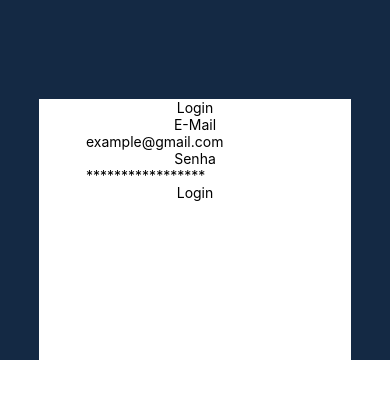
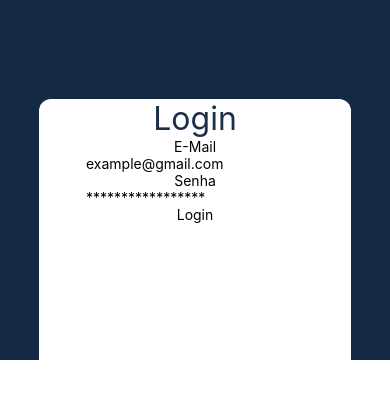
Before and after one commit to DPFNeiland/orosfrontend, a React Native app: screen / in a window 390 px wide. Shown: the top 398 px of the page. Built offline with nearby package versions, Linux system fonts and the light colour scheme.

Commit message:
flamengo

```diff
--- a/src/screens/telalogin/login.tsx
+++ b/src/screens/telalogin/login.tsx
@@ -23,7 +23,7 @@ const Login = () => {
         <BemVindoAo />
         <Oros />
         <View style={styles.view}>
-          <Text>Login</Text>
+          <Text style={styles.login}>Login</Text>
 
           <Text>E-Mail</Text>
           <TextInput
--- a/src/screens/telalogin/styles.ts
+++ b/src/screens/telalogin/styles.ts
@@ -31,6 +31,16 @@ export const styles = StyleSheet.create({
     height: 320,
     backgroundColor: "white",
     alignItems: "center",
-    elevation: 2
+    elevation: 4,
+    borderRadius: 12
+  },
+
+  login: {
+    fontSize: 32,
+    color: "#1B2F49"
+  },
+
+  EmailSenha: {
+    color: "#1B2F49"
   }
 });
```
